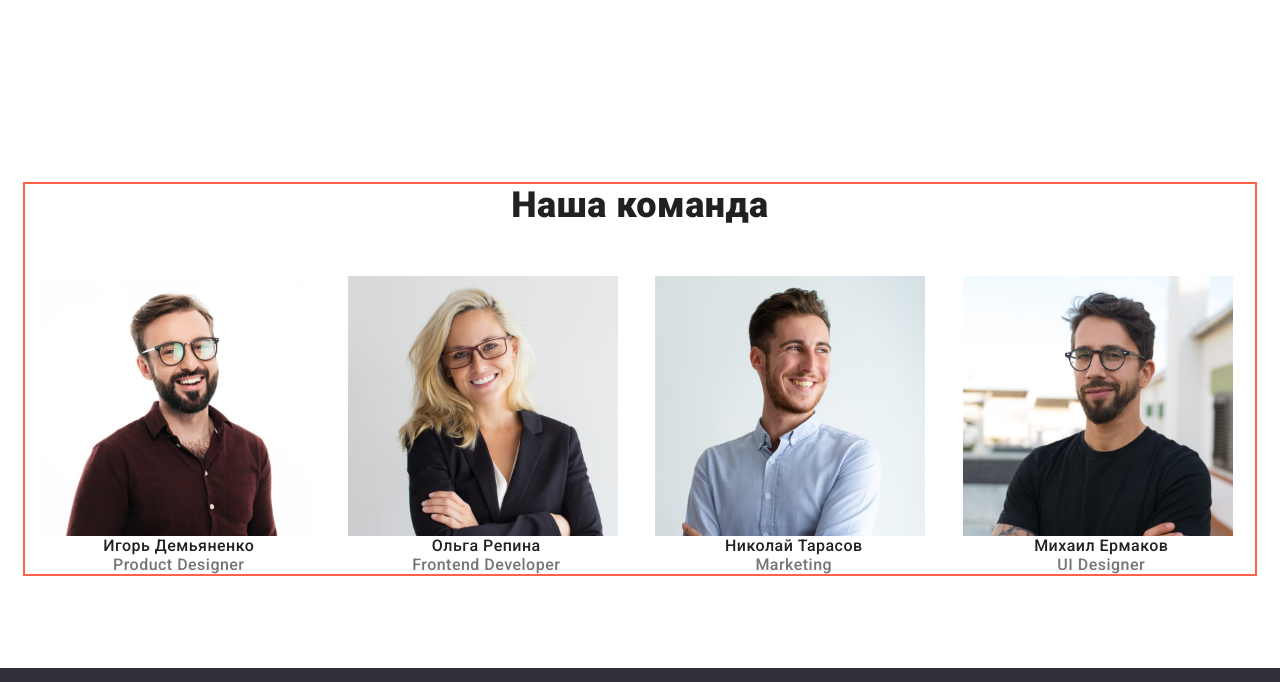
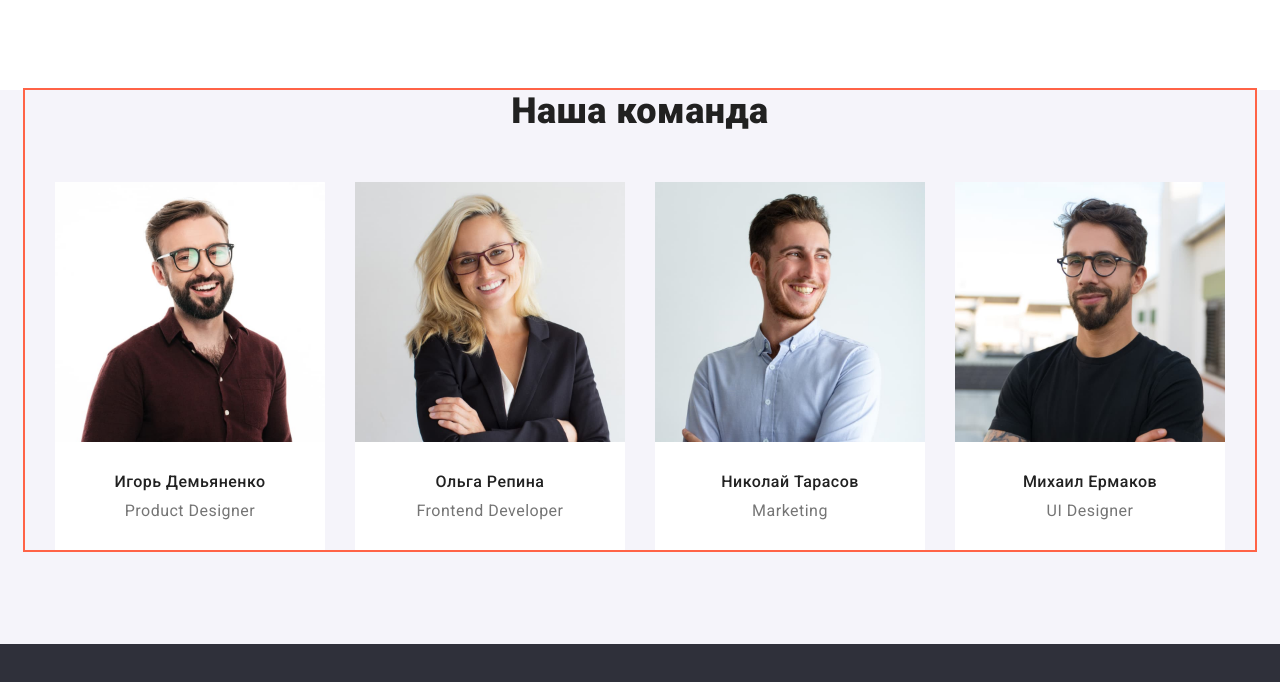
Before and after one commit to bod111/goit-markup-hw-03, a plain HTML site: page index.html in a window 1280 px wide. Shown: the part 1458-2140 px from the top of the page. Drawn offline with nearby package versions, Linux system fonts and the light colour scheme.

Commit message:
studio upd

```diff
--- a/css/styles.css
+++ b/css/styles.css
@@ -23,7 +23,6 @@ body {
 }
 /*  страница index */
 body {
-  /* width: 1600px; */
   color: var(--primary-text-color);
   font-family: Roboto, sans-serif;
   letter-spacing: 0.03em;
@@ -254,19 +253,26 @@ p {
 }
 
 /* ---------------------------team----------------------------------- */
+.section-team {
+  background-color: var(--secondary-bg-color);
+  padding-bottom: 94px;
+}
 .team-list {
   display: flex;
   justify-content: center;
   margin-top: 50px;
-
   margin-left: -30px;
+  /* margin-right: 15px; */
 }
 .card {
   flex-basis: calc((100% / 4) - 30px);
   margin-left: 30px;
+  background-color: var(--primary-white-color);
+  max-width: 270px;
 }
 .team-img {
   display: block;
+  margin-bottom: 30px;
 }
 .team-title {
   display: block;
@@ -275,21 +281,25 @@ p {
   font-size: 36px;
   line-height: 1.17;
   text-align: center;
-  /* padding-top: 94px; */
 }
-.team {
+.team-name {
   color: var(--title-text-color);
   font-weight: 500;
   font-size: 16px;
   line-height: 1.19;
   text-align: center;
+  margin-bottom: 10px;
+  /* display: block; */
 }
-.team span {
+.team-discr {
   color: var(--primary-text-color);
   font-size: 16px;
   line-height: 1.19;
   text-align: center;
+  margin-bottom: 30px;
+  /* display: block; */
 }
+
 /*------------------------------------footer------------------------------------------------*/
 .footer-logo {
   font-family: Raleway;
@@ -372,7 +382,13 @@ p {
   border: 1px;
   border-color: #eeeeee;
 }
-
+.project-list-box {
+  display: block;
+  height: 110px;
+  /* outline: 1px solid black; */
+  /* border: 2px; */
+  /* border-color: #eeeeee; */
+}
 .project-list-title {
   color: var(--title-text-color);
   font-weight: bold;
@@ -380,12 +396,17 @@ p {
   line-height: 2;
   letter-spacing: 0.06em;
   text-decoration: none;
+  display: block;
+  margin: 0px 24px 4px 24px;
 }
 .project-list-text {
   font-size: 16px;
   line-height: 1.88;
   color: var(--primary-text-color);
   text-decoration: none;
+  display: block;
+  margin-bottom: 20px;
+  margin-left: 24px;
 }
 .project-list {
   display: flex;
--- a/index.html
+++ b/index.html
@@ -86,38 +86,41 @@
         </section>
 
 
-        <section class="section team">
+        <section class="section-team">
             <div class="container">
                 <h2 class="team-title">Наша команда</h2>
                 <ul class="team-list">
                     <li class="card card-igor">
 
                         <img class="team-img" src="images/img1.jpg" alt="фото Игоря" width="270">
-                        <p>Игорь Демьяненко <br><span>Product Designer</span></p>
+                        <p class="team-name">Игорь Демьяненко </p>
+                        <p class="team-discr">Product Designer</p>
 
                     </li>
                     <li class="card card-olga">
 
                         <img class="team-img" src="images/img2.jpg" alt="фото Ольги" width="270">
-                        <p>Ольга Репина <br><span>Frontend Developer</span></p>
+                        <p class="team-name">Ольга Репина </p>
+                        <p class="team-discr">Frontend Developer</p>
 
                     </li>
                     <li class="card card-nikolay">
 
                         <img class="team-img" src="images/img3.jpg" alt="фото Николая" width="270">
-                        <p>Николай Тарасов <br><span>Marketing</span></p>
+                        <p class="team-name">Николай Тарасов </p>
+                        <p class="team-discr">Marketing</p>
 
                     </li>
                     <li class="card card-mikhail">
 
                         <img class="team-img" src="images/img4.jpg" alt="фото Михаила" width="270">
-                        <p>Михаил Ермаков <br><span>UI Designer</span></p>
+                        <p class="team-name">Михаил Ермаков </p>
+                        <p class="team-discr">UI Designer</p>
 
                     </li>
                 </ul>
             </div>
         </section>
-
     </main>
 
     <footer class="footer">
```
Also changed, not shown: portfolio.html (+36 -18 lines). Lines whose indentation alone changed are shown as unchanged.
